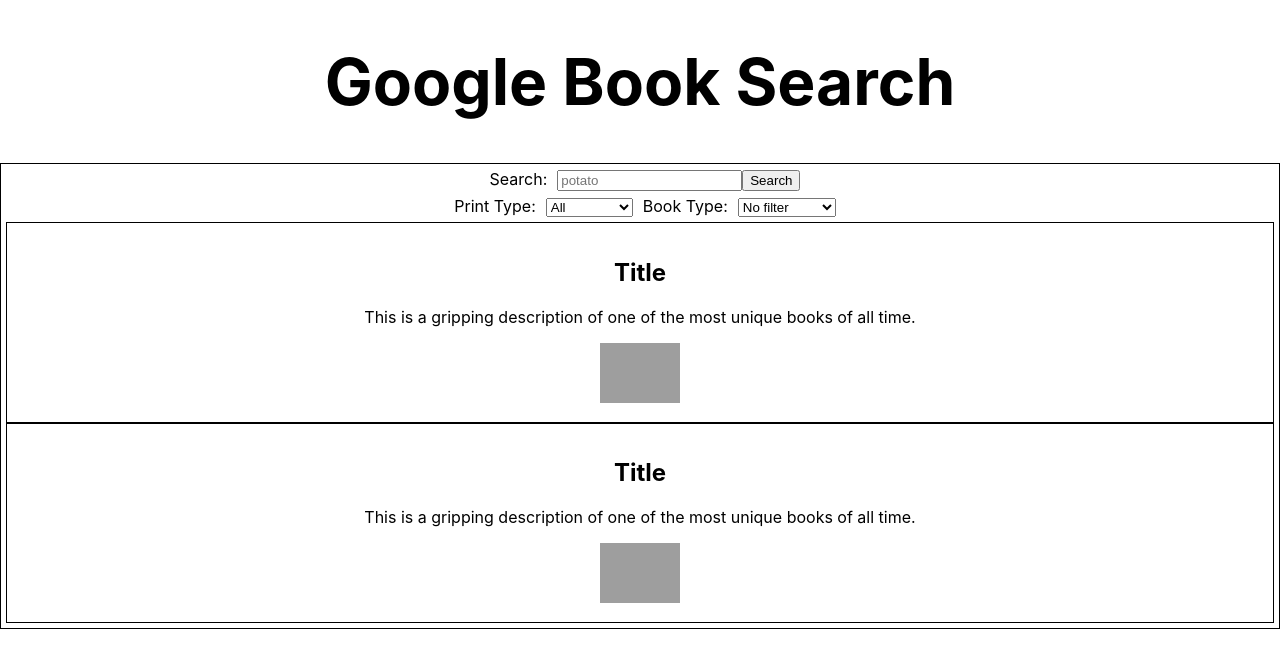
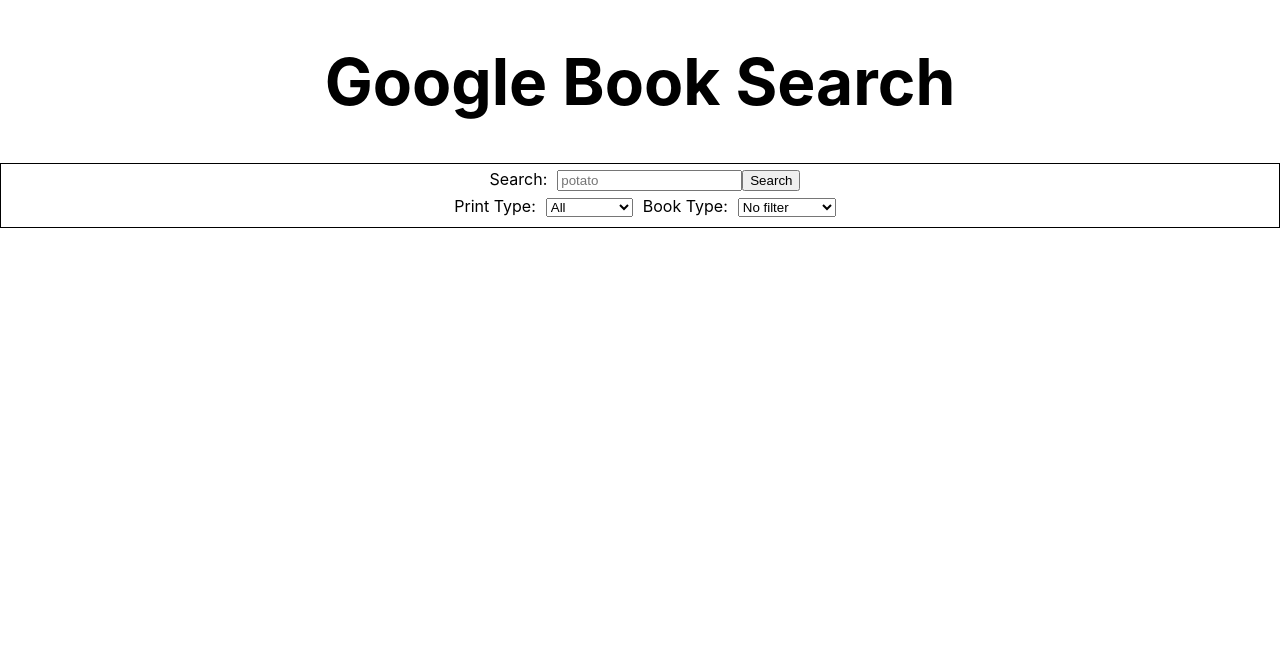
Before and after one commit to capnnemo2/booksearch, a React (Create React App) app: page / in a window 1280 px wide. Shown: the top 668 px of the page. Built offline with nearby package versions, Linux system fonts and the light colour scheme; grey boxes are pictures that could not be loaded; the HTML template or start-up script is replaced by a standard one.

Commit message:
Maps results, creates details toggle

```diff
--- a/src/components/Book/Book.js
+++ b/src/components/Book/Book.js
@@ -2,13 +2,52 @@
 import './Book.css'
 
 export default class Book extends React.Component {
+    constructor(props) {
+        super(props);
+        this.state = {
+            showDetail: false
+        };
+    }
+
+    setShowDetail(show) {
+        this.setState({
+            showDetail: show
+        });
+    }
+
+
     render() {
+
+        const basic =   <div className='Book__basic_info'>
+                            <h2>{this.props.volumeInfo.title}</h2>
+                            <h3>{this.props.volumeInfo.authors}</h3>
+                            <img src={this.props.volumeInfo.imageLinks.smallThumbnail} alt='thumbnail of the book'/>
+                            <button type='button' onClick={e => this.setShowDetail(true)}>More details</button>
+                        </div>
+
+        const detail =  <div className='Book__details'>
+                            <h2>{this.props.volumeInfo.title}</h2>
+                            <h3>{this.props.volumeInfo.authors}</h3>
+                            <img src={this.props.volumeInfo.imageLinks.smallThumbnail} alt='the book' />
+                            <button type='button' onClick={e => this.setShowDetail(false)}>Less details</button>
+                        </div>
+
+        const page = this.state.showDetail ? detail : basic;
+
         return (
+
             <div className='Book'>
-                <h2>Title</h2>
-                <p>This is a gripping description of one of the most unique books of all time.</p>
-                <img src='http://res.freestockphotos.biz/pictures/14/14301-illustration-of-a-book-pv.png' alt='a book' />
+                {page}
             </div>
         )
     }
+
+
+
 }
+
+
+
+    // Upon clicking the book (the whole li in a ul? inline-block? or just clicking the title? or clicking the book's image?) a conditional statement will display further details about the book: price?, partial vs full?, ??
+    // Clicking the book again will hide the extra info
+    // I think to do this I need to set state in this component, probably use a conditional statement to render the book details with an onClick event listener.
--- a/src/components/Booksearch/Booksearch.js
+++ b/src/components/Booksearch/Booksearch.js
@@ -57,7 +57,7 @@
             .then(res => res.json())
             .then(data => {
                 this.setState({
-                    results: data,
+                    results: data.items,
                     error: null
                 })
             })
@@ -67,14 +67,6 @@
                 });
             })
     }
-
-    // need to find a way to send results: data to ResultList
-    // ResultList can then filter the array and pick out the info we want to display for the initial list (IE: title, author, ebook, ??)
-    // Upon clicking the book (the whole li in a ul? inline-block? or just clicking the title? or clicking the book's image?) a conditional statement will display further details about the book: price?, partial vs full?, ??
-    // Clicking the book again will hide the extra info
-
-
-
 
     render() {
         return (
@@ -93,7 +85,8 @@
                         bookType={this.getBookType} />
                 </form>
 
-                <ResultList />
+                <ResultList
+                    books={this.state.results} />
 
             </div>
         )
--- a/src/components/ResultList/ResultList.js
+++ b/src/components/ResultList/ResultList.js
@@ -3,11 +3,21 @@
 
 export default class ResultList extends React.Component {
     render() {
+        console.log(this.props.books)
+
+        const books = this
+            .props
+            .books
+            .map((book, i) => <Book {...book} key={i} {...this.props} />)
+
         return (
             <div className='BooksearchApp'>
-                <Book />
-                <Book />
+                {books}
             </div>
         )
     }
 }
+
+ResultList.defaultProps = {
+    books: []
+};
```
